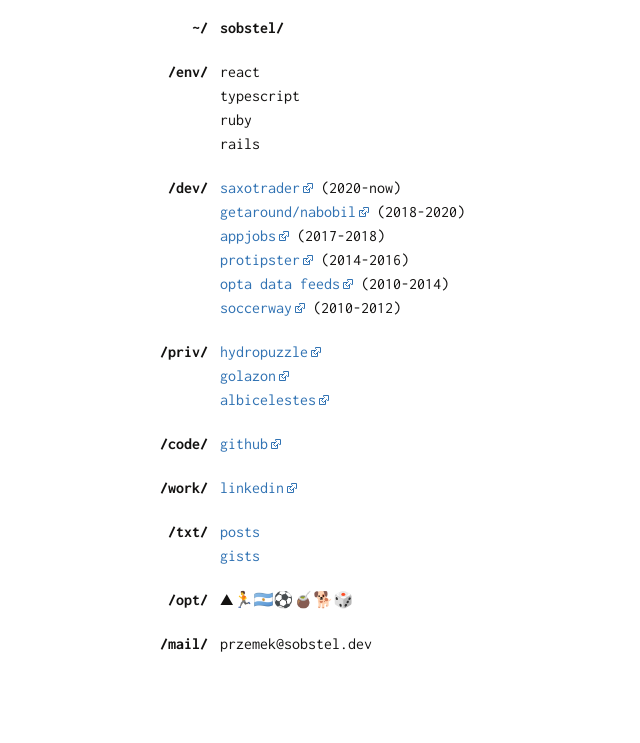
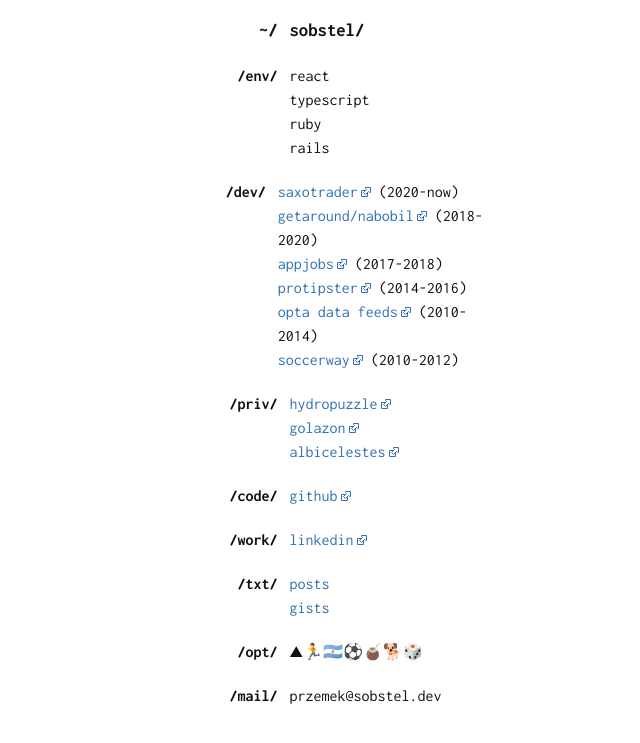
Before and after one commit to sobstel/sobstel.github.com, a Jekyll site: the page built from index.html, in a window 1280 px wide. Shown: the top 743 px of the page, without its empty margins (315-955 px from the left). Built offline with Jekyll 4.4.1, drawn with Linux system fonts in a browser that asks for light colours.

Commit message:
bigger header

```diff
--- a/_sass/_default.scss
+++ b/_sass/_default.scss
@@ -196,9 +196,14 @@
     flex-direction: row;
 
     strong {
-      width: 8ex;
+      width: 8rem;
       text-align: right;
       margin-right: 0.75rem;
+    }
+
+    &.header {
+      font-weight: bold;
+      font-size: 1.17rem;
     }
   }
 }
--- a/index.html
+++ b/index.html
@@ -5,10 +5,10 @@
 
 <div class="mp" id="man">
   <div class="home">
-    <p>
+    <p class="header">
       <strong>~/</strong>
       <span>
-        <b>sobstel/</b>
+        sobstel/
       </span>
     </p>
     <p>
```
